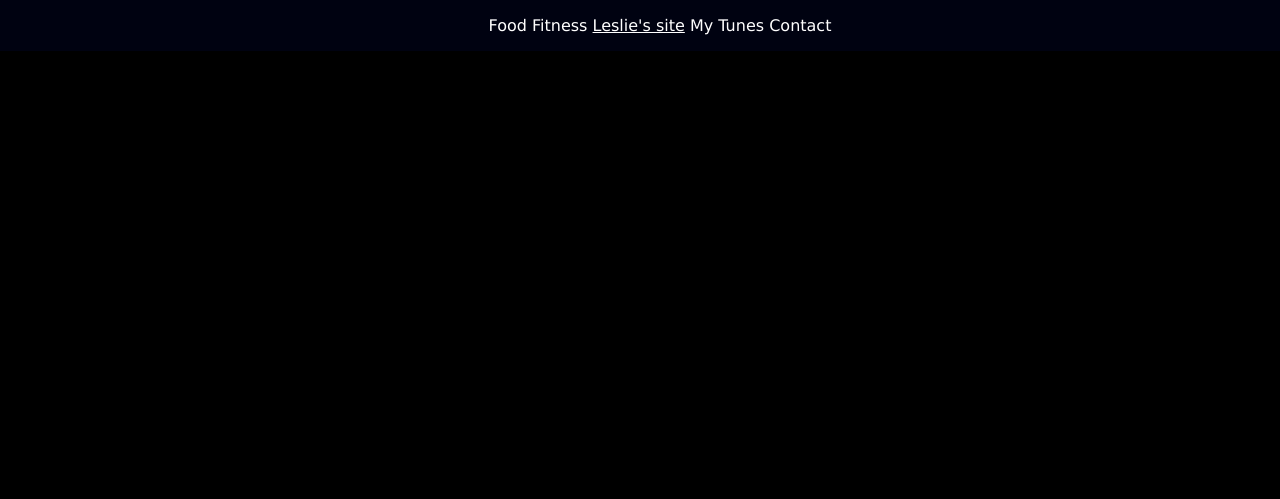
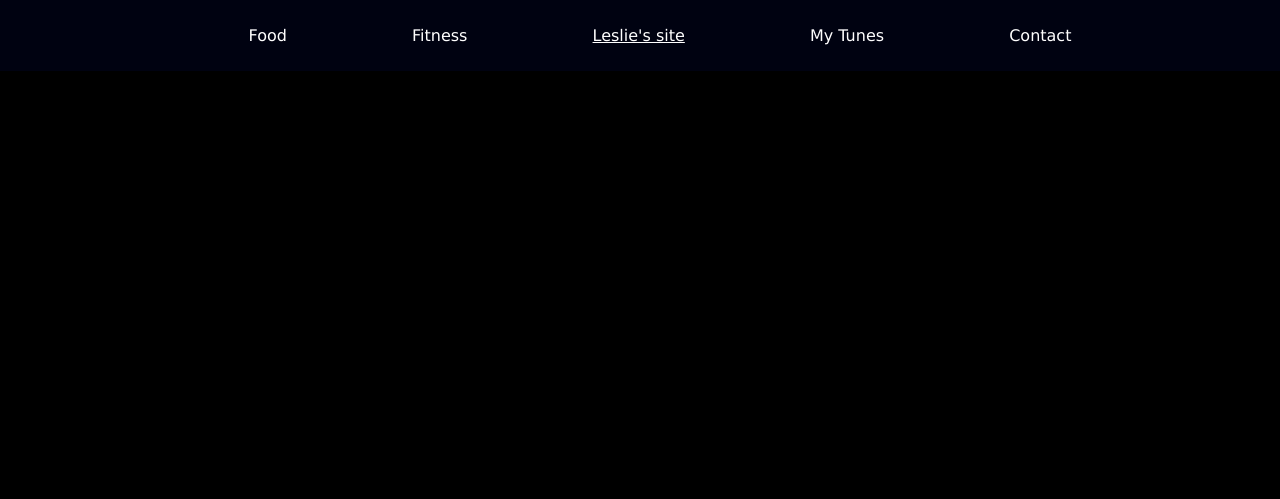
Before and after one commit to jjilly/A-Little-Motivation, a plain HTML site: page index.html in a window 1280 px wide. Shown: the top 499 px of the page. Drawn offline with nearby package versions, Linux system fonts and the light colour scheme; a script that the page names is missing.

Commit message:
Update style.css

```diff
--- a/style.css
+++ b/style.css
@@ -15,7 +15,7 @@ html, body {
 li{
   color:#FFF;
   display:inline-block;
-  padding:10 60 10 60;
+  padding:10px 60px 10px 60px;
   font-size:15;
 }
 a{
```
